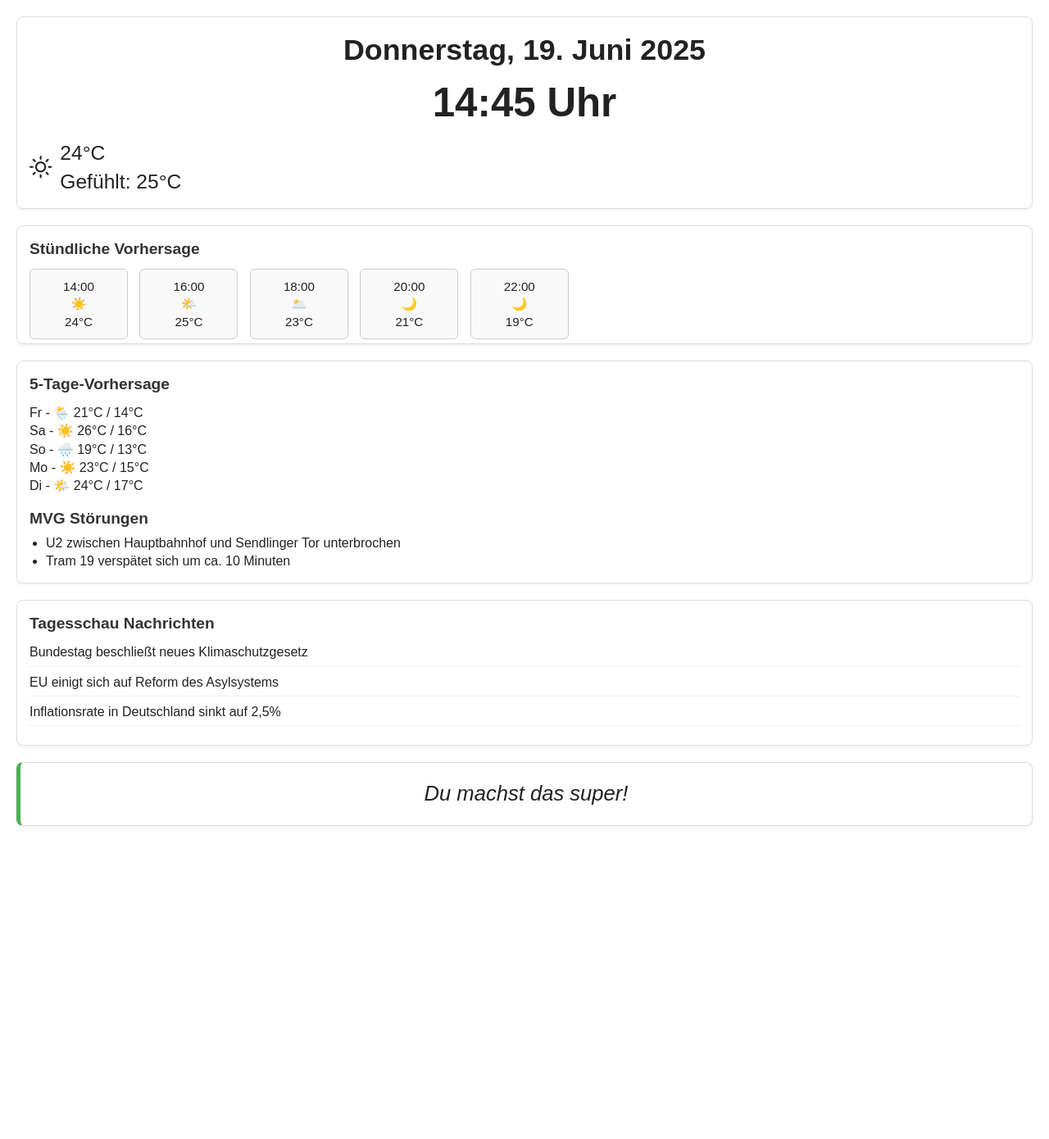
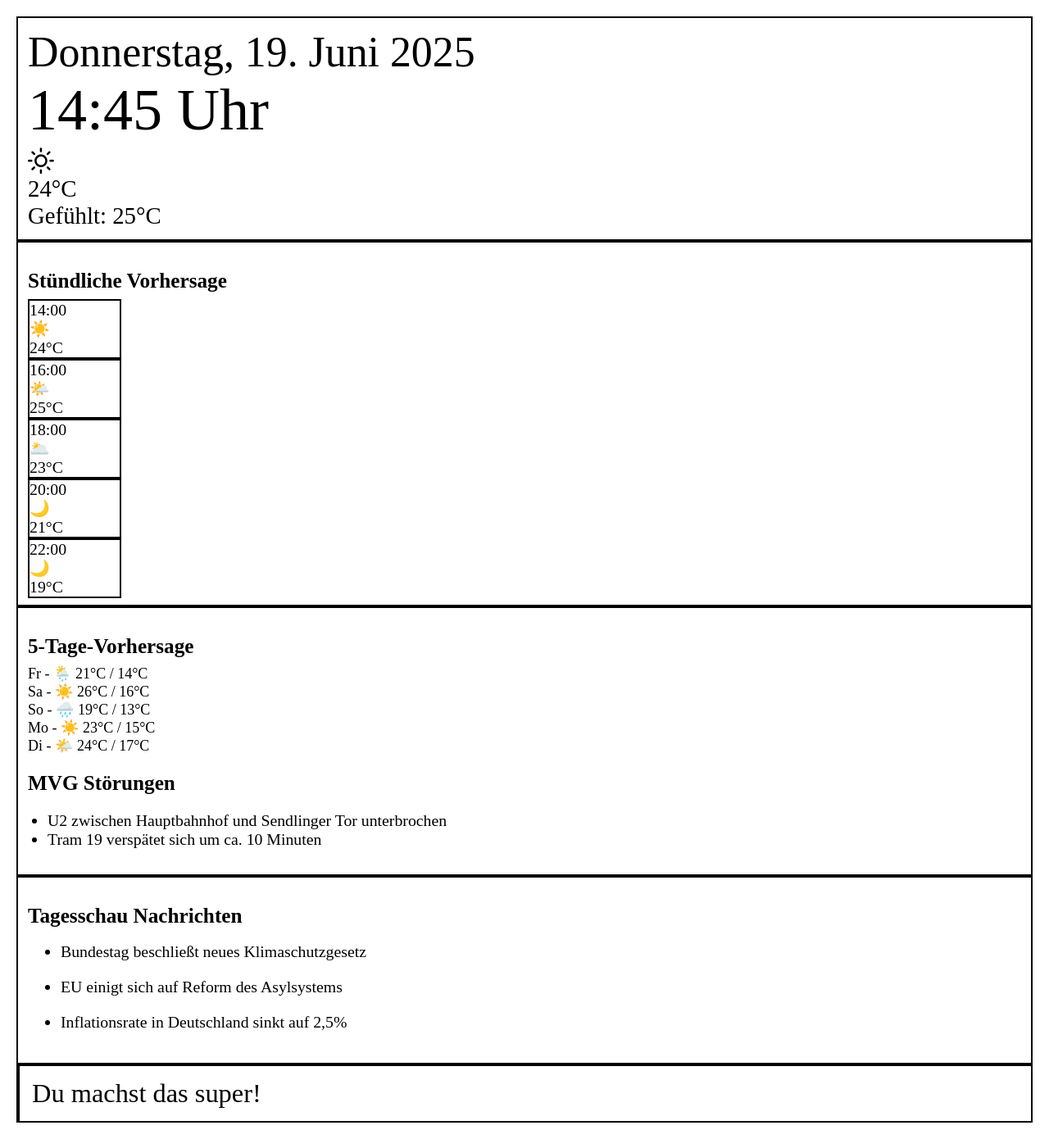
Before and after one commit to yuduu/dashboard, a FastAPI app: page / in a window 1280 px wide. Shown: the whole page at 82% size. Before the commit the page ends 1008 px from the top, so only its background shows below. Run offline with FastAPI, Linux system fonts and the light colour scheme.

Commit message:
update.css

```diff
--- a/app/static/css/modern.css
+++ b/app/static/css/modern.css
@@ -1,134 +1,84 @@
-/* Reset & Base */
-* {
-    box-sizing: border-box;
-    margin: 0;
-    padding: 0;
+/* ===== TOLINO-SPECIFIC OPTIMIZATIONS ===== */
+body {
+    padding: 12px; /* Reduced padding */
+    font-size: 18px; /* Larger base font */
+    -webkit-font-smoothing: none; /* Better for e-ink */
+    text-rendering: optimizeLegibility;
 }
 
-body {
-    font-family: Arial, sans-serif;
-    background-color: #ffffff;
-    color: #222;
-    padding: 20px;
-    line-height: 1.4;
+/* Layout & Structure */
+.grid-container {
+    gap: 15px; /* Reduced spacing */
+    max-width: 100vw;
+    overflow: hidden;
 }
 
-h2 {
-    font-size: 1.2em;
-    margin-bottom: 10px;
-    color: #333;
+.panel {
+    padding: 12px; /* Smaller padding */
+    box-shadow: 0 1px 2px rgba(0,0,0,0.1); /* Lighter shadow */
+    border: 2px solid #000; /* Higher contrast */
 }
 
-/* Layout Container */
-.grid-container {
-    display: flex;
-    flex-direction: column;
-    gap: 20px;
+/* Text & Typography */
+h2 {
+    font-size: 1.4em !important; /* Larger headings */
+    margin-bottom: 8px;
 }
 
-/* Panels */
-.panel {
-    background-color: #fff;
-    border: 1px solid #ddd;
-    border-radius: 8px;
-    padding: 15px;
-    box-shadow: 0 2px 4px rgba(0, 0, 0, 0.05);
-}
-
-/* Clock & Weather */
+/* Clock Section */
 .clock-weather {
-    display: flex;
-    justify-content: space-between;
-    align-items: center;
-    flex-wrap: wrap;
-    font-size: 1.4em;
+    flex-direction: column; /* Stack vertically */
+    font-size: 1.6em; /* Larger text */
+    gap: 8px;
 }
 
 .clock {
-    flex: 1 1 100%;
-    text-align: center;
-    margin-bottom: 10px;
+    margin-bottom: 5px;
 }
 
 #date {
-    font-size: 1.6em;
-    font-weight: bold;
-    margin-bottom: 5px;
+    font-size: 1.8em; /* Slightly smaller than time */
 }
 
 #time {
-    font-size: 2.2em;
-    font-weight: bold;
+    font-size: 2.5em; /* Dominant size */
 }
 
-.weather {
-    display: flex;
-    align-items: center;
-    justify-content: center;
-    gap: 10px;
-    font-size: 1.1em;
-}
-
-/* Hourly Forecast */
+/* Forecasts */
 .forecast.hourly {
-    overflow-x: auto;
-    white-space: nowrap;
-    padding-bottom: 5px;
+    padding-bottom: 8px;
+    -webkit-overflow-scrolling: auto; /* Disable momentum scroll */
 }
 
 .forecast.hourly .forecast-item {
-    display: inline-block;
-    width: 120px;
-    text-align: center;
-    margin-right: 10px;
-    padding: 10px;
-    border: 1px solid #ccc;
-    border-radius: 6px;
-    background-color: #f9f9f9;
-    font-size: 0.95em;
+    width: 110px; /* Slightly narrower */
+    font-size: 1.1em; /* Larger text */
+    margin-right: 8px;
+    border: 2px solid #000; /* Higher contrast */
 }
 
-/* Daily Forecast & MVG */
-.forecast-daily-mvg {
-    display: flex;
-    flex-direction: column;
-    gap: 15px;
+/* Daily Forecast */
+.daily-forecast .forecast-day {
+    padding: 12px 8px;
+    margin-bottom: 8px;
+    border: 1px solid #000; /* Higher contrast */
 }
 
-.daily-forecast .forecast-day {
-    margin-bottom: 10px;
-    padding: 10px;
-    background: #f2f2f2;
-    border-radius: 5px;
-}
-
-.mvg-disruptions h2 {
-    margin-bottom: 5px;
+/* News & Lists */
+.news li {
+    font-size: 1.1em;
+    padding-bottom: 8px;
+    margin-bottom: 12px;
 }
 
 .mvg-disruptions ul {
-    list-style: disc;
-    padding-left: 20px;
-}
-
-/* News Feed */
-.news ul {
-    list-style: none;
-    padding-left: 0;
-}
-
-.news li {
-    margin-bottom: 8px;
-    border-bottom: 1px solid #eee;
-    padding-bottom: 5px;
+    padding-left: 24px;
+    font-size: 1.1em;
 }
 
 /* Compliment */
 .compliment {
-    text-align: center;
-    font-size: 1.6em;
-    font-style: italic;
-    padding: 20px;
-    background-color: #fefefe;
-    border-left: 5px solid #4caf50;
+    font-size: 1.8em; /* Larger text */
+    padding: 15px;
+    border-left-width: 4px;
 }
```
